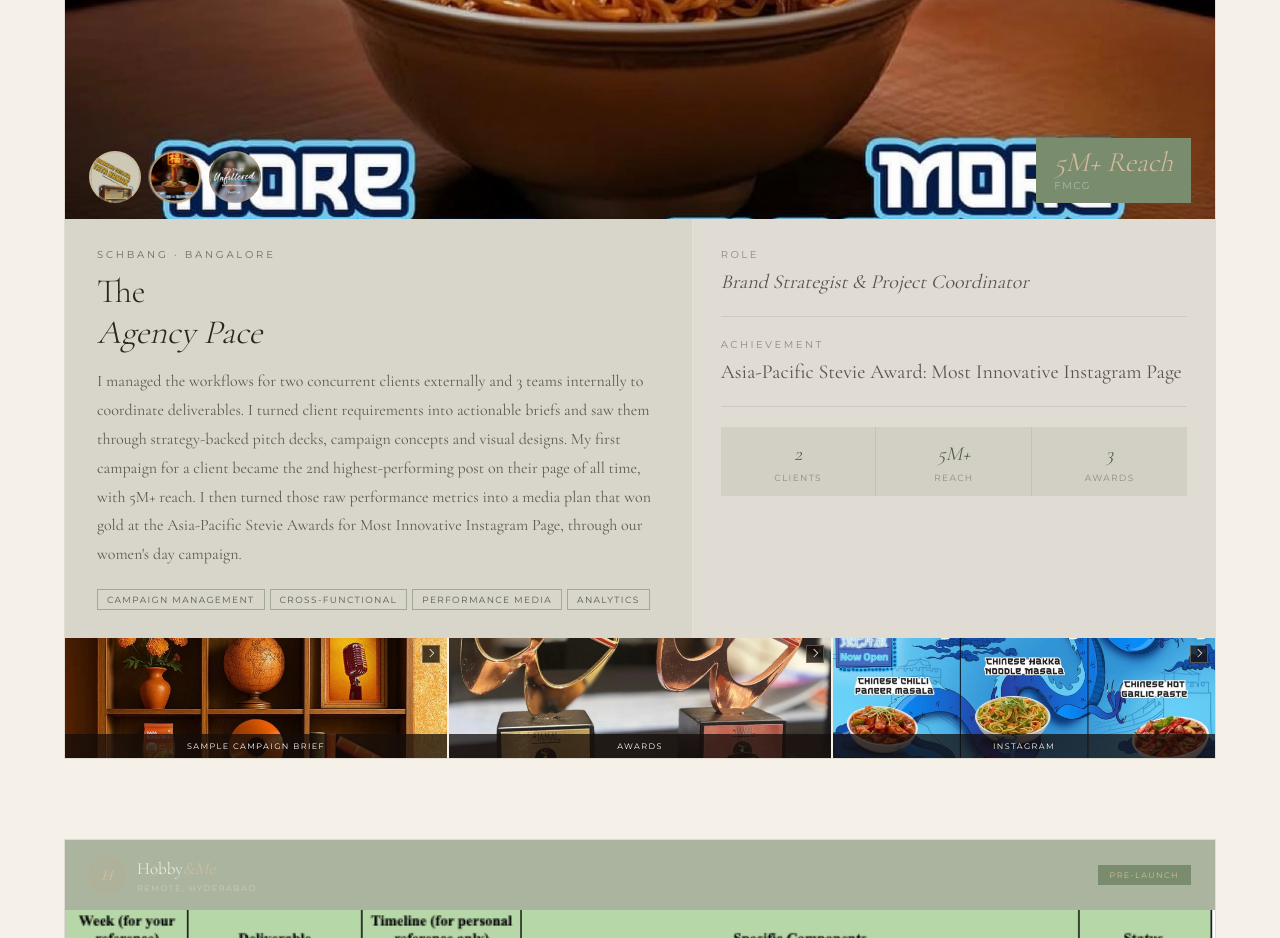
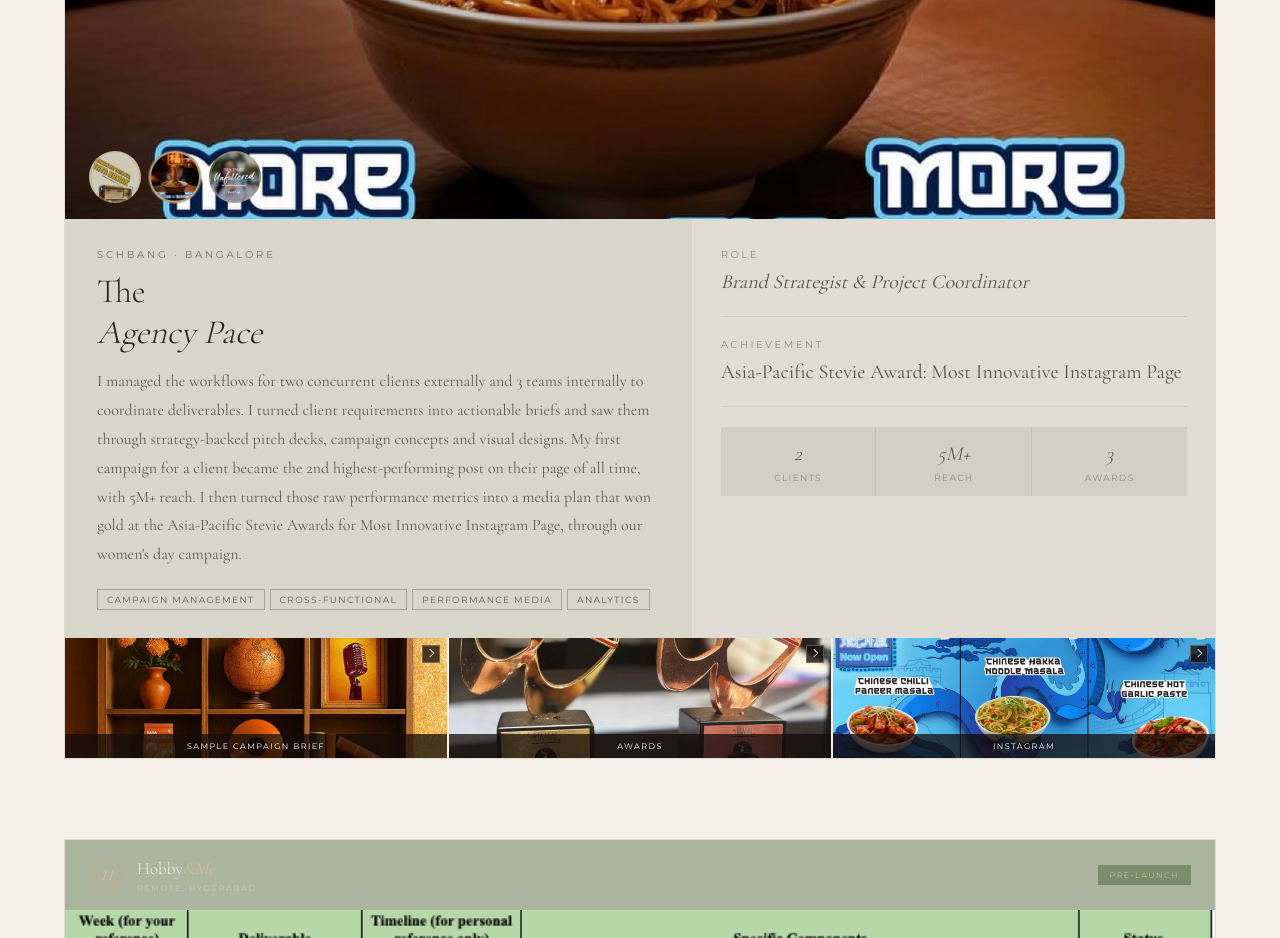
Before and after one commit to khushidassani/khushi-portfolio, a Next.js app: page / in a window 1280 px wide. Shown: the part 4100-5038 px from the top of the page. Built offline with nearby package versions, Linux system fonts and the light colour scheme.

Commit message:
Remove 5M+ Reach stat tile from Schbang hero image
Co-Authored-By: Claude Sonnet 4.6 <noreply@anthropic.com>

```diff
--- a/app/components/Portfolio.tsx
+++ b/app/components/Portfolio.tsx
@@ -422,7 +422,7 @@ export default function Portfolio() {
       badge: "Nov 2024–2025",
       badgeLoc: "Bangalore, India",
       nameEl: <><span>Schbang</span> <em>· Bangalore</em></>,
-      statVal: "5M+ Reach", statLbl: "FMCG", showStat: true,
+      statVal: "5M+ Reach", statLbl: "FMCG", showStat: false,
       client: "Schbang · Bangalore",
       titleEl: <>The<br /><em>Agency Pace</em></>,
       desc: "I managed the workflows for two concurrent clients externally and 3 teams internally to coordinate deliverables. I turned client requirements into actionable briefs and saw them through strategy-backed pitch decks, campaign concepts and visual designs. My first campaign for a client became the 2nd highest-performing post on their page of all time, with 5M+ reach. I then turned those raw performance metrics into a media plan that won gold at the Asia-Pacific Stevie Awards for Most Innovative Instagram Page, through our women's day campaign.",
```
